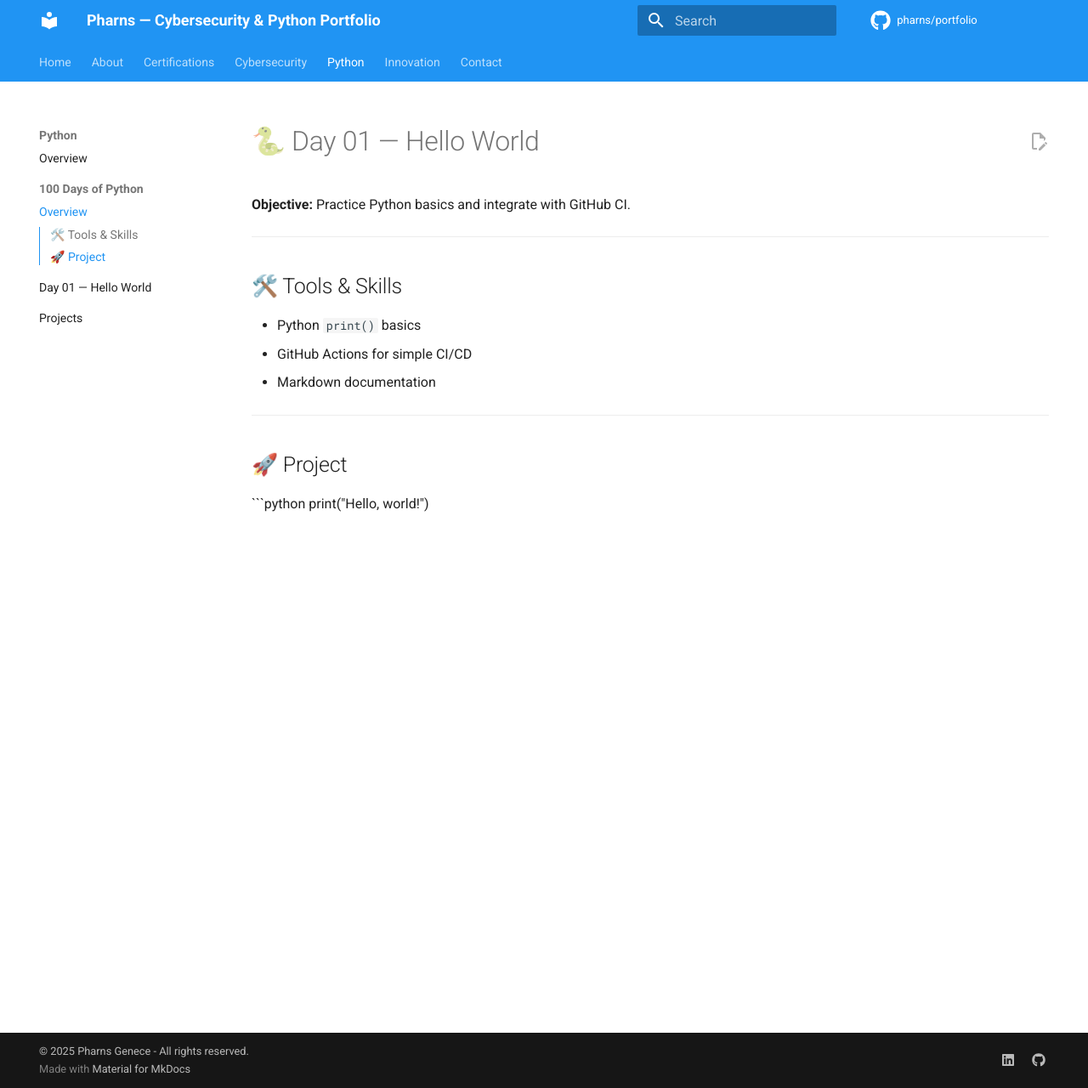
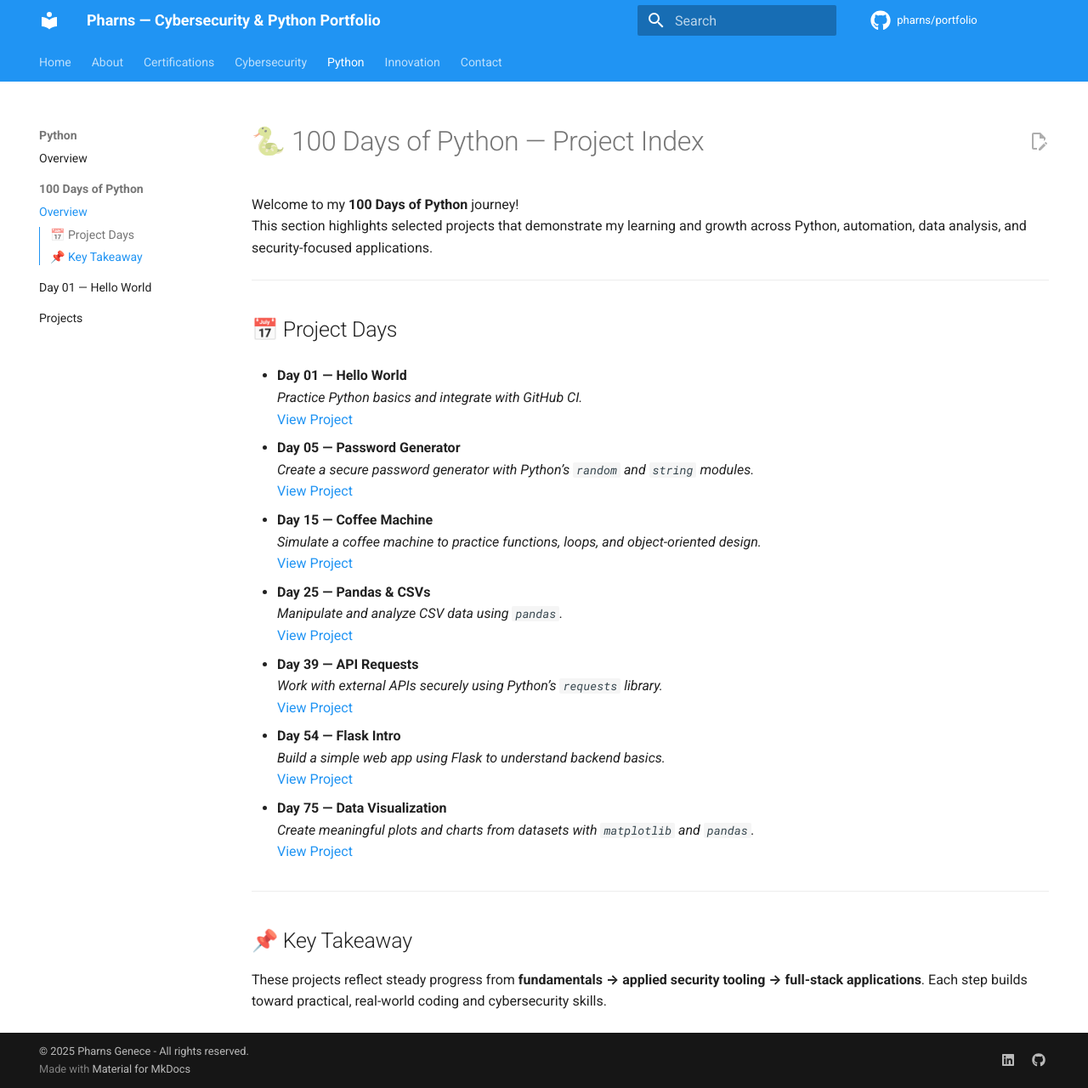
Before and after one commit to Pharns/portfolio, an MkDocs documentation site: the page built from docs/python/100-days/index.md, in a window 1280 px wide and 1280 px high. Shown: the whole window at 85% size. Built offline with MkDocs 1.6.1 and Material for MkDocs 9.7.7, drawn with Linux system fonts in a browser that asks for light colours; comment, search, counter and statistics services are not loaded.

````diff
--- a/docs/python/100-days/index.md
+++ b/docs/python/100-days/index.md
@@ -1,16 +1,41 @@
-# 🐍 Day 01 — Hello World
+# 🐍 100 Days of Python — Project Index
 
-**Objective:** Practice Python basics and integrate with GitHub CI.
+Welcome to my **100 Days of Python** journey!
+This section highlights selected projects that demonstrate my learning and growth across Python, automation, data analysis, and security-focused applications.
 
 ---
 
-## 🛠️ Tools & Skills
-- Python `print()` basics
-- GitHub Actions for simple CI/CD
-- Markdown documentation
+## 📅 Project Days
+
+- **Day 01 — Hello World**
+  *Practice Python basics and integrate with GitHub CI.*
+  [View Project](day01-hello-world.md)
+
+- **Day 05 — Password Generator**
+  *Create a secure password generator with Python’s `random` and `string` modules.*
+  [View Project](day05-password-generator.md)
+
+- **Day 15 — Coffee Machine**
+  *Simulate a coffee machine to practice functions, loops, and object-oriented design.*
+  [View Project](day15-coffee-machine.md)
+
+- **Day 25 — Pandas & CSVs**
+  *Manipulate and analyze CSV data using `pandas`.*
+  [View Project](day25-pandas-csvs.md)
+
+- **Day 39 — API Requests**
+  *Work with external APIs securely using Python’s `requests` library.*
+  [View Project](day39-api-requests.md)
+
+- **Day 54 — Flask Intro**
+  *Build a simple web app using Flask to understand backend basics.*
+  [View Project](day54-flask-intro.md)
+
+- **Day 75 — Data Visualization**
+  *Create meaningful plots and charts from datasets with `matplotlib` and `pandas`.*
+  [View Project](day75-data-viz.md)
 
 ---
 
-## 🚀 Project
-```python
-print("Hello, world!")
+## 📌 Key Takeaway
+These projects reflect steady progress from **fundamentals → applied security tooling → full-stack applications**. Each step builds toward practical, real-world coding and cybersecurity skills.
````
Also changed, not shown: docs/python/100-days/day01-hello-world.md (+4 -0 lines), docs/python/index.md (+3 -26 lines), 1 other file.
